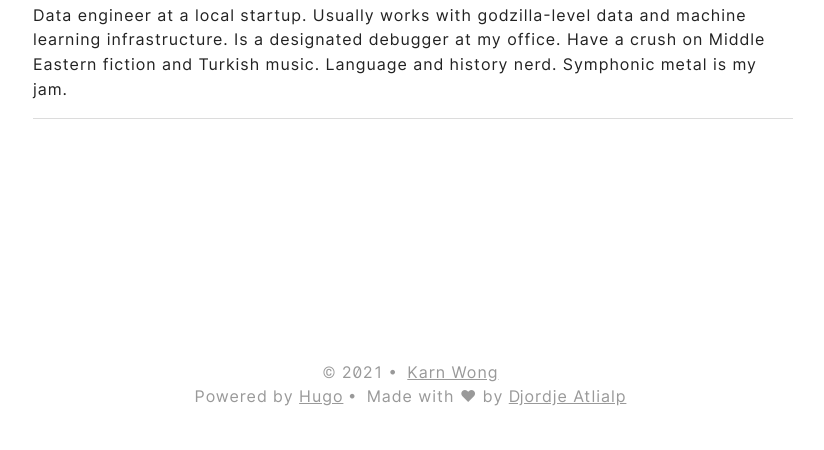
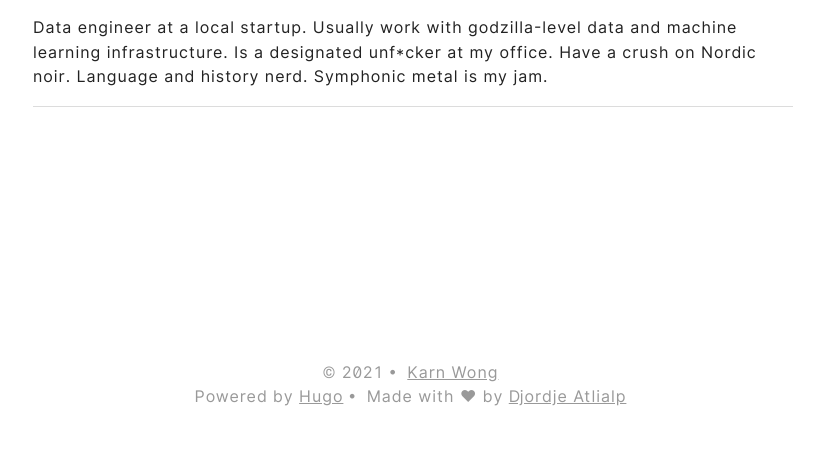
Before and after one commit to kahnwong/kahnwong.github.io, a plain HTML site: page about/index.html in a window 1280 px wide. Shown: the part 350-800 px from the top of the page, without its empty margins (227-1051 px from the left). Drawn offline with nearby package versions, Linux system fonts and the light colour scheme.

Commit message:
rebuilding site Sat Feb 20 20:20:11 +07 2021

```diff
--- a/about/index.html
+++ b/about/index.html
@@ -5,7 +5,7 @@
 <meta http-equiv="X-UA-Compatible" content="ie=edge">
 <meta name="viewport" content="width=device-width, initial-scale=1, shrink-to-fit=no">
 <meta name="author" content="map[name:Karn Wong]">
-<meta name="description" content="Data engineer at a local startup. Usually works with godzilla-level data and machine learning infrastructure. Is a designated debugger at my office. Have a crush on Middle Eastern fiction and Turkish music. Language and history nerd. Symphonic metal is my jam." />
+<meta name="description" content="Data engineer at a local startup. Usually work with godzilla-level data and machine learning infrastructure. Is a designated unf*cker at my office. Have a crush on Nordic noir. Language and history nerd. Symphonic metal is my jam." />
 <meta name="keywords" content="" />
 <meta name="robots" content="noodp" />
 <meta name="theme-color" content="" />
@@ -33,10 +33,10 @@
 
 
 <meta itemprop="name" content="About">
-<meta itemprop="description" content="Data engineer at a local startup. Usually works with godzilla-level data and machine learning infrastructure. Is a designated debugger at my office. Have a crush on Middle Eastern fiction and Turkish music. Language and history nerd. Symphonic metal is my jam.">
+<meta itemprop="description" content="Data engineer at a local startup. Usually work with godzilla-level data and machine learning infrastructure. Is a designated unf*cker at my office. Have a crush on Nordic noir. Language and history nerd. Symphonic metal is my jam.">
 <meta itemprop="datePublished" content="2019-12-07T00:00:00+00:00" />
 <meta itemprop="dateModified" content="2019-12-07T00:00:00+00:00" />
-<meta itemprop="wordCount" content="41">
+<meta itemprop="wordCount" content="37">
 <meta itemprop="image" content="/"/>
 
 
@@ -47,7 +47,7 @@
 <meta name="twitter:image" content="/"/>
 
 <meta name="twitter:title" content="About"/>
-<meta name="twitter:description" content="Data engineer at a local startup. Usually works with godzilla-level data and machine learning infrastructure. Is a designated debugger at my office. Have a crush on Middle Eastern fiction and Turkish music. Language and history nerd. Symphonic metal is my jam."/>
+<meta name="twitter:description" content="Data engineer at a local startup. Usually work with godzilla-level data and machine learning infrastructure. Is a designated unf*cker at my office. Have a crush on Nordic noir. Language and history nerd. Symphonic metal is my jam."/>
 
 
 
@@ -125,7 +125,7 @@
 
 
             <div class="post-content">
-                <p>Data engineer at a local startup. Usually works with godzilla-level data and machine learning infrastructure. Is a designated debugger at my office. Have a crush on Middle Eastern fiction and Turkish music. Language and history nerd. Symphonic metal is my jam.</p>
+                <p>Data engineer at a local startup. Usually work with godzilla-level data and machine learning infrastructure. Is a designated unf*cker at my office. Have a crush on Nordic noir. Language and history nerd. Symphonic metal is my jam.</p>
 
             </div>
         </article>
```
